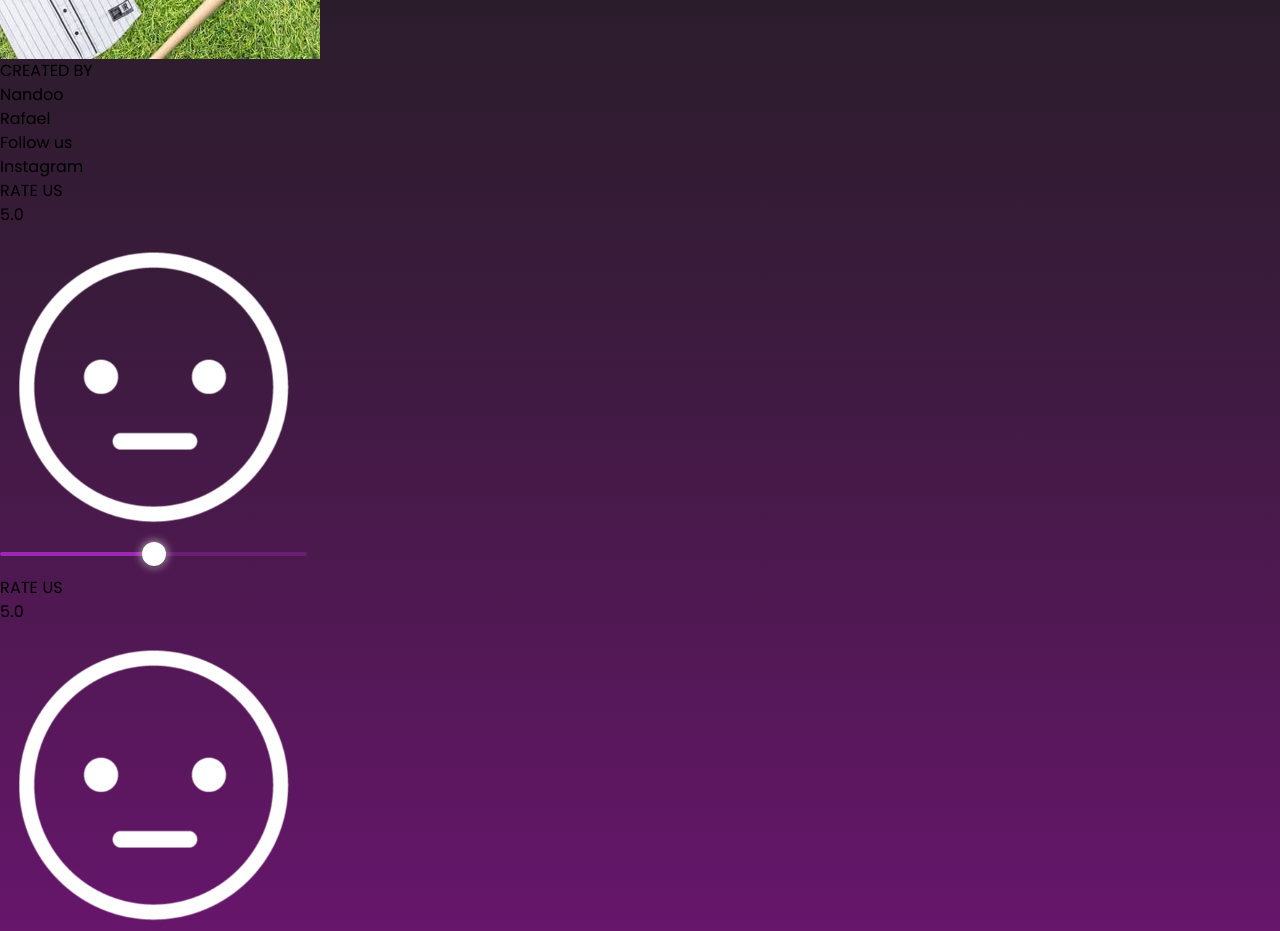
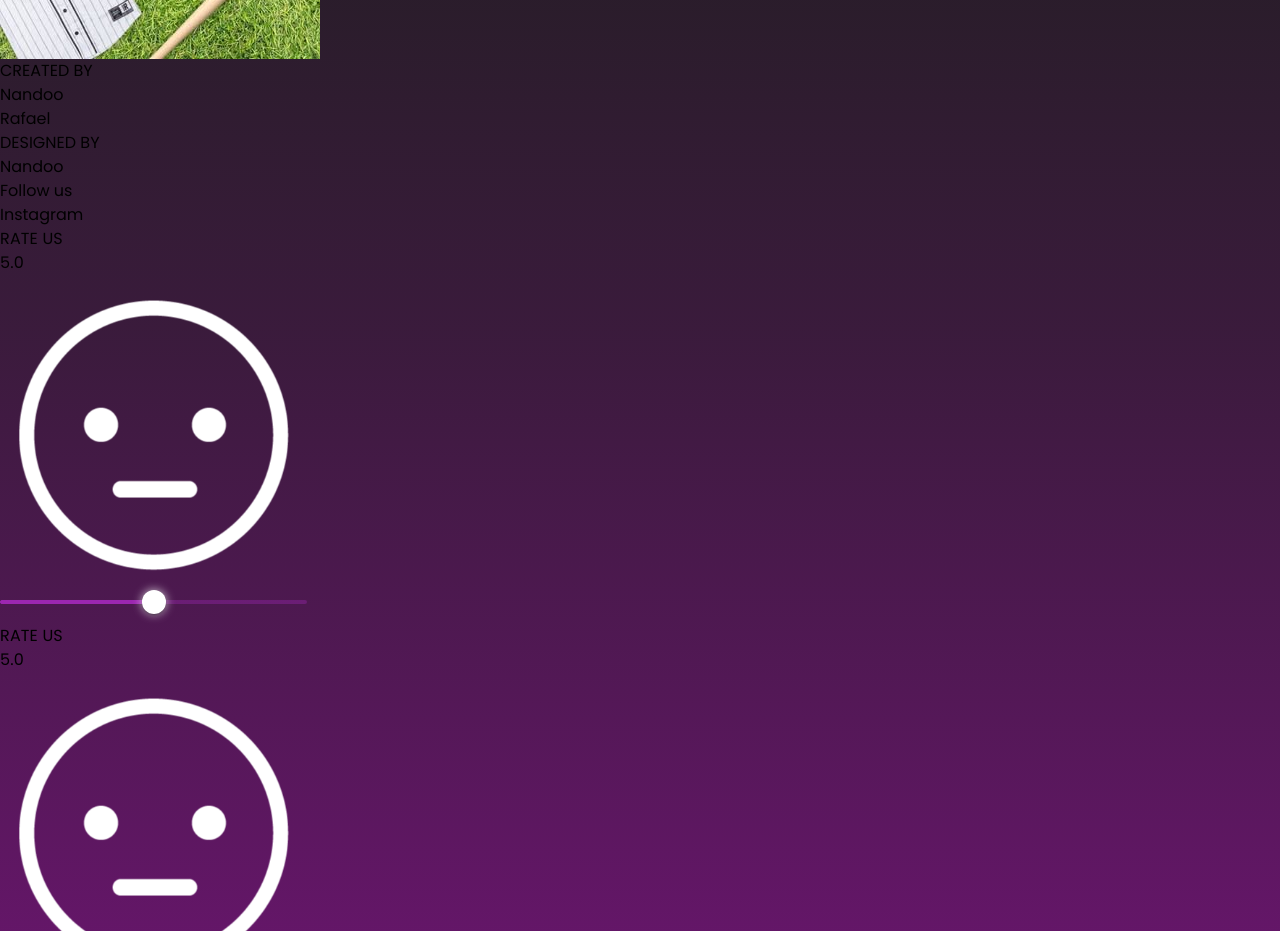
Before and after one commit to ZoelTzy/exoneclass, a React (Vite) app: page / in a window 1280 px wide. Shown: the part 10460-11391 px from the top of the page. Built offline with nearby package versions, Linux system fonts and the light colour scheme; no server answers; the database is empty.

Commit message:
Update Footer.jsx

```diff
--- a/src/Pages/Footer.jsx
+++ b/src/Pages/Footer.jsx
@@ -27,6 +27,16 @@ const Footer = () => {
 								<li>
 									<a href="https://www.instagram.com/just.eelll/?hl=id" class="hover:underline">
 										Rafael
+									</a>
+								</li>
+							</ul>
+						</div>
+						<div className=" ">
+							<h2 class="mb-4 text-sm font-semibold uppercase text-white">DESIGNED BY</h2>
+							<ul class="text-gray-400 dark:text-gray-400 font-medium">
+								<li class="mb-2">
+									<a href="https://www.instagram.com/binnfa_/?hl=id" class="hover:underline">
+										Nandoo
 									</a>
 								</li>
 							</ul>
```
